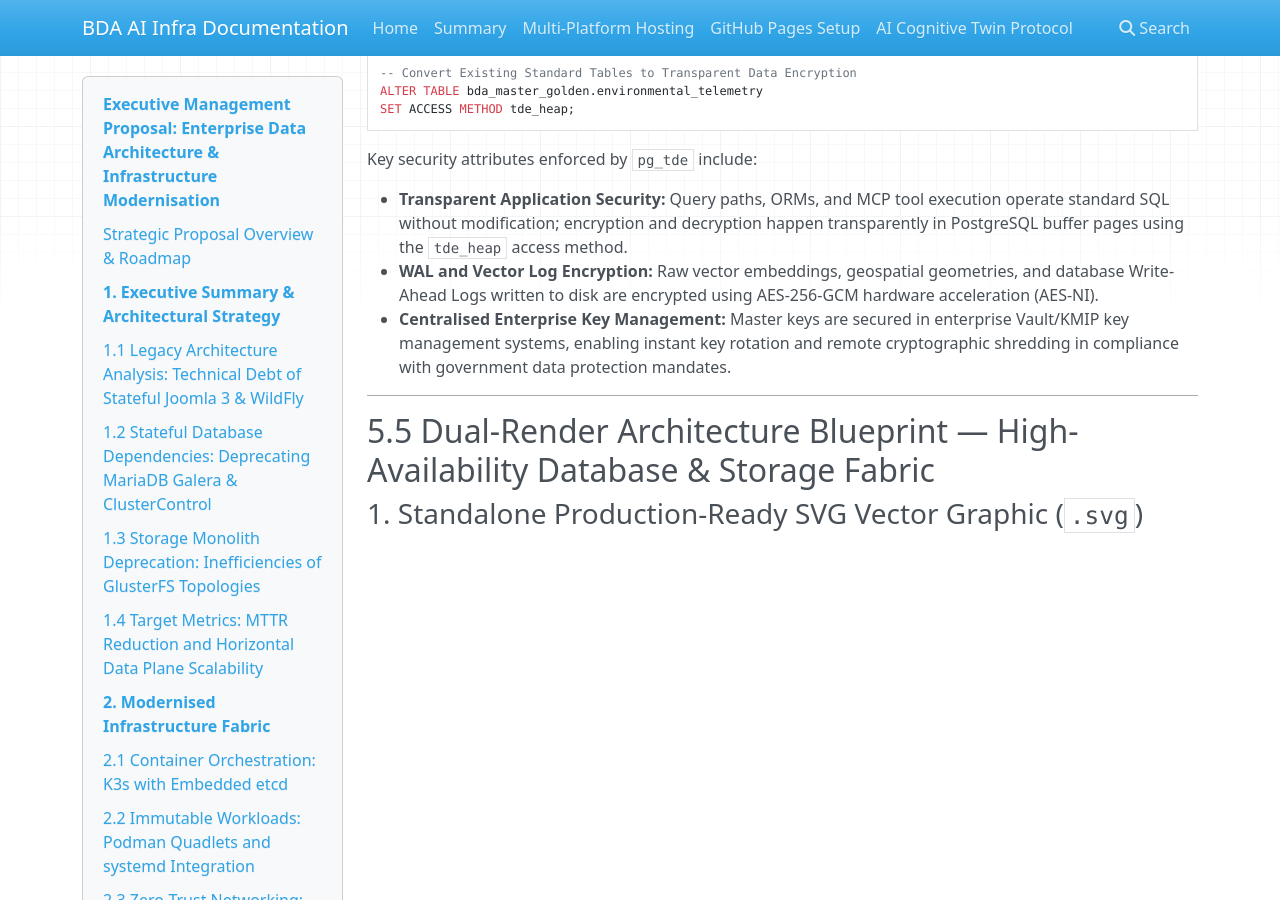
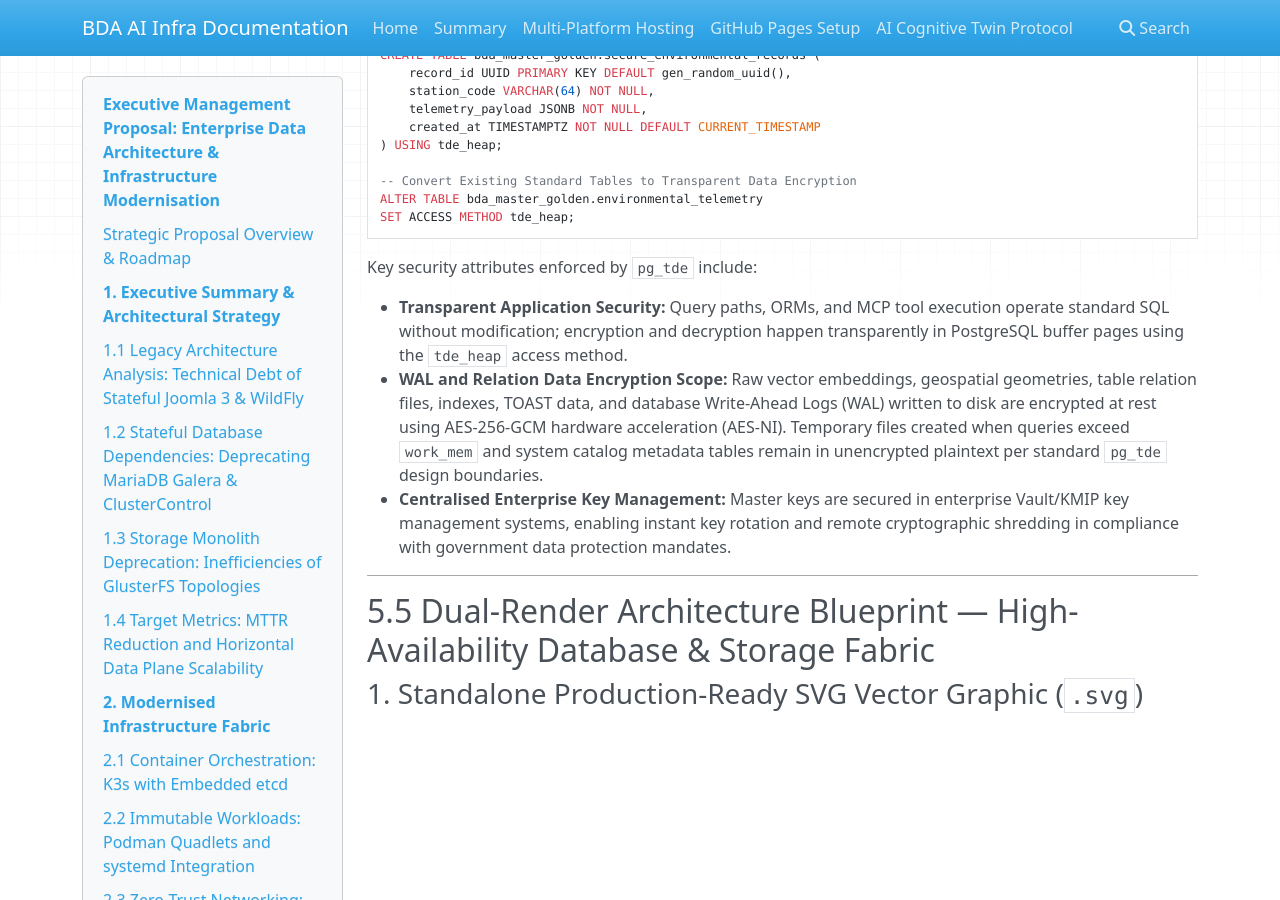
Before and after one commit to linuxmalaysia/bda-ai-infra, an MkDocs documentation site: the page built from docs/IT-MANAGEMENT-PROPOSAL.md, in a window 1280 px wide and 900 px high, scrolled down 24996 px. Built offline with MkDocs 1.6.1, drawn with Linux system fonts in a browser that asks for light colours; nearby versions of some CDN libraries; part of the change alters nothing that is shown; some of the changed text lies outside the part shown.

Commit message:
docs(proposal): update Patroni ctl certs, node IP notes, and pg_tde scope
Update docs/IT-MANAGEMENT-PROPOSAL.md with:
- patronictl ctl client certs configuration in patroni.yml
- Node-specific IP substitution notes for Patroni REST API listen addresses
- Precise pg_tde encryption scope (relation files, indexes, TOAST, WAL encrypted; work_mem temp files & system catalog metadata in plaintext)

Recompiled book handbook and verified 362 test cases pass.

Co-authored-by: google-labs-jules[bot] <161369871+google-labs-jules[bot]@users.noreply.github.com>

```diff
--- a/docs/IT-MANAGEMENT-PROPOSAL.md
+++ b/docs/IT-MANAGEMENT-PROPOSAL.md
@@ -912,7 +912,7 @@ etcd3:
   key: /etc/patroni/certs/patroni-etcd-client.key
 
 restapi:
-  listen: 192.168.100.31:8008 # Private management network interface
+  listen: 192.168.100.31:8008 # Node-specific private management network interface (substitute .32 / .33 per node)
   connect_address: 192.168.100.31:8008
   cafile: /etc/patroni/certs/patroni-api-ca.crt
   certfile: /etc/patroni/certs/patroni-api.crt
@@ -923,6 +923,12 @@ restapi:
     password: "PUBLIC_SAFE_RESTAPI_PASSWORD_PLACEHOLDER"
   allowlist:
     - 192.168.100.0/24 # Restrict unsafe management endpoints (failover/switchover/reload)
+
+ctl:
+  cacert: /etc/patroni/certs/patroni-api-ca.crt
+  cert: /etc/patroni/certs/patronictl-client.crt
+  key: /etc/patroni/certs/patronictl-client.key
+  insecure: false
 
 bootstrap:
   dcs:
@@ -1013,7 +1019,7 @@ SET ACCESS METHOD tde_heap;
 Key security attributes enforced by `pg_tde` include:
 
 * **Transparent Application Security:** Query paths, ORMs, and MCP tool execution operate standard SQL without modification; encryption and decryption happen transparently in PostgreSQL buffer pages using the `tde_heap` access method.
-* **WAL and Vector Log Encryption:** Raw vector embeddings, geospatial geometries, and database Write-Ahead Logs written to disk are encrypted using AES-256-GCM hardware acceleration (AES-NI).
+* **WAL and Relation Data Encryption Scope:** Raw vector embeddings, geospatial geometries, table relation files, indexes, TOAST data, and database Write-Ahead Logs (WAL) written to disk are encrypted at rest using AES-256-GCM hardware acceleration (AES-NI). Temporary files created when queries exceed `work_mem` and system catalog metadata tables remain in unencrypted plaintext per standard `pg_tde` design boundaries.
 * **Centralised Enterprise Key Management:** Master keys are secured in enterprise Vault/KMIP key management systems, enabling instant key rotation and remote cryptographic shredding in compliance with government data protection mandates.
 
 ---
```
